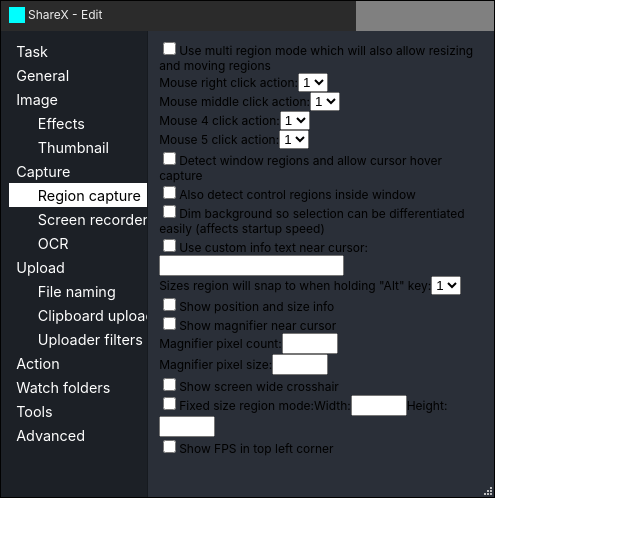
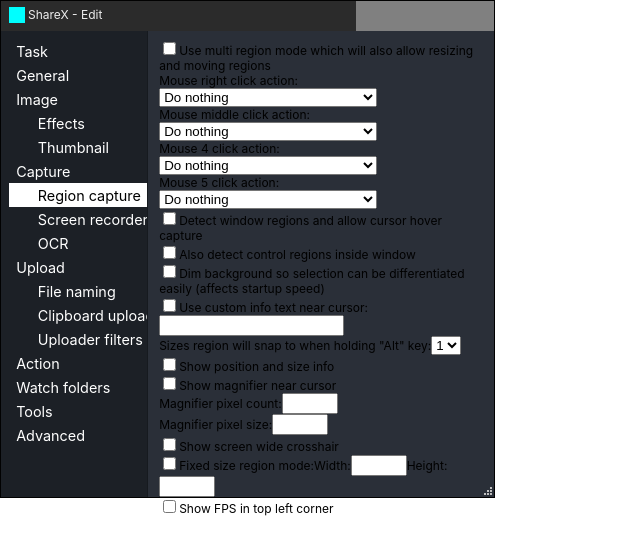
Before and after one commit to pgeowng/web-state-demo, a React (Create React App) app: page / in a window 1280 px wide. Shown: the top 552 px of the page, without its empty margins (0-640 px from the left). Built offline with nearby package versions, Linux system fonts and the light colour scheme.

Commit message:
LabelSelect

```diff
--- /dev/null
+++ b/src/components/ContentEdit/UI/LabelSelect.js
@@ -0,0 +1,22 @@
+import React, { useContext } from 'react'
+
+import { I18N } from '../i18n'
+
+export const LabelSelect = ({ id, value, optionsEnum, onChange }) => {
+  const i18n = useContext(I18N)
+
+  return (
+    <div className="content-edit__line label-select">
+      <label htmlFor={id}>{i18n[id]}</label>
+      <select id={id} data-setting-key={id} onChange={onChange} value={value}>
+        {i18n[optionsEnum].map((text, idx) => {
+          return (
+            <option key={text} value={idx}>
+              {text}
+            </option>
+          )
+        })}
+      </select>
+    </div>
+  )
+}
--- a/src/components/ContentEdit/index.js
+++ b/src/components/ContentEdit/index.js
@@ -5,6 +5,7 @@
 import { I18N } from './i18n'
 
 import { CheckLabel } from './UI/CheckLabel'
+import { LabelSelect } from './UI/LabelSelect'
 // import { CaptureScreenRecorder } from './category/CaptureScreenRecorder'
 
 const Select = ({ className, ...props }) => (
@@ -55,6 +56,17 @@
 }
 
 const i18n = {}
+const selectEnum = {
+  mouseButtonAction: `Do nothing
+Cancel capture
+Remove shape or cancel capture
+Remove shape
+Swap tool type
+Capture fullscreen
+Capture active monitor`.split('\n'),
+}
+
+console.log(i18n)
 
 Object.keys(keys).forEach((section) =>
   Object.keys(keys[section]).forEach((group) =>
@@ -66,6 +78,12 @@
     })
   )
 )
+
+Object.keys(selectEnum).forEach((entry) => {
+  const k = `selectEnum.${entry}`
+  i18n[k] = selectEnum[entry]
+  selectEnum[entry] = k
+})
 
 console.log(keys)
 
@@ -210,46 +228,31 @@
                 value={settings[region.useMultiregion]}
                 onChange={changeSetting}
               />
-              {/* select */}
-              <div className="content-edit__line">
-                <label htmlFor={region.rmbAction}>
-                  {i18n[region.rmbAction]}
-                </label>
-                <select id={region.rmbAction}>
-                  <option>1</option>
-                  <option>2</option>
-                </select>
-              </div>
-              {/* select */}
-              <div className="content-edit__line">
-                <label htmlFor={region.mmbAction}>
-                  {i18n[region.mmbAction]}
-                </label>
-                <select id={region.mmbAction}>
-                  <option>1</option>
-                  <option>2</option>
-                </select>
-              </div>
-              {/* select */}
-              <div className="content-edit__line">
-                <label htmlFor={region.m4bAction}>
-                  {i18n[region.m4bAction]}
-                </label>
-                <select id={region.m4bAction}>
-                  <option>1</option>
-                  <option>2</option>
-                </select>
-              </div>
-              {/* select */}
-              <div className="content-edit__line">
-                <label htmlFor={region.m5bAction}>
-                  {i18n[region.m5bAction]}
-                </label>
-                <select id={region.m5bAction}>
-                  <option>1</option>
-                  <option>2</option>
-                </select>
-              </div>
+
+              <LabelSelect
+                id={region.rmbAction}
+                value={settings[region.rmbAction]}
+                onChange={changeSetting}
+                optionsEnum={selectEnum.mouseButtonAction}
+              />
+              <LabelSelect
+                id={region.mmbAction}
+                value={settings[region.mmbAction]}
+                onChange={changeSetting}
+                optionsEnum={selectEnum.mouseButtonAction}
+              />
+              <LabelSelect
+                id={region.m4bAction}
+                value={settings[region.m4bAction]}
+                onChange={changeSetting}
+                optionsEnum={selectEnum.mouseButtonAction}
+              />
+              <LabelSelect
+                id={region.m5bAction}
+                value={settings[region.m5bAction]}
+                onChange={changeSetting}
+                optionsEnum={selectEnum.mouseButtonAction}
+              />
               <CheckLabel
                 id={region.allowHover}
                 value={settings[region.allowHover]}
```
